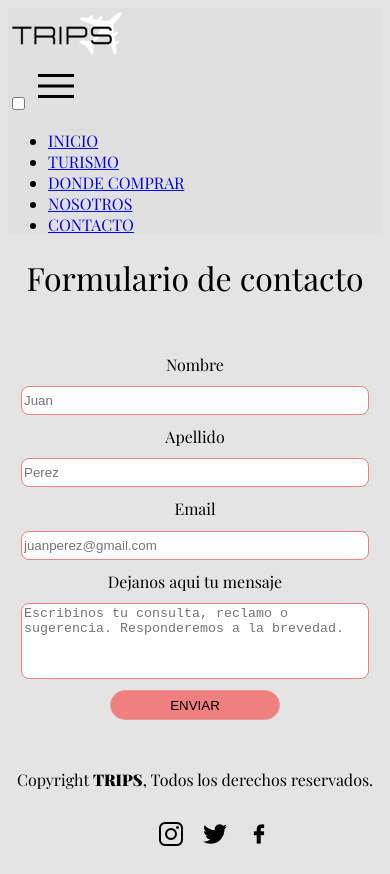
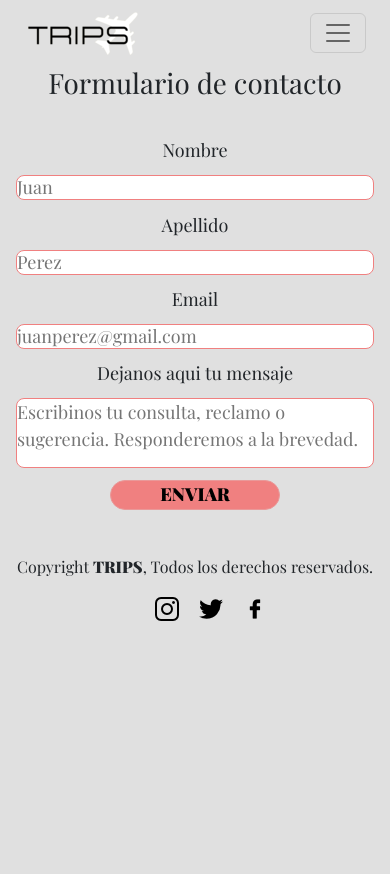
Before and after one commit to renataviviani/ProyectoFinal_RenataViviani, a website: page pages/contacto.html in a window 390 px wide. After the commit the page ends 844 px from the top, so only its background shows below. Drawn offline with nearby package versions, Linux system fonts and the light colour scheme.

Commit message:
cambios en contacto para responsive

```diff
--- a/pages/contacto.html
+++ b/pages/contacto.html
@@ -21,6 +21,15 @@
     rel="stylesheet"
     href="https://cdnjs.cloudflare.com/ajax/libs/animate.css/4.1.1/animate.min.css"/>
 
+    <!--ICONO-->
+    <script src="https://kit.fontawesome.com/b572bdfb11.js" crossorigin="anonymous"></script>
+
+
+    <!-- CSS only -->
+    <link href="https://cdn.jsdelivr.net/npm/bootstrap@5.2.3/dist/css/bootstrap.min.css"
+    rel="stylesheet"
+    integrity="sha384-rbsA2VBKQhggwzxH7pPCaAqO46MgnOM80zW1RWuH61DGLwZJEdK2Kadq2F9CUG65"
+    crossorigin="anonymous">
 
     <title>Contacto</title>
 </head>
@@ -29,28 +38,30 @@
  <!--HEADER-->
 
  <header>
-    <nav>
-        <div>
-          <a href="../index.html"><img class="imglogo" src="../img/logo1.png" alt="Logo"></a>
-        </div>
-        <input type="checkbox" id="check" class="menubars">
-        <label for="check" class="bar-btn">
-            <img  src="../img/bars-solid.png" alt="">
-        </label>
-            <ul class="navmenu">
-                <li class="linavbar">
-                    <a class= "active" href="../index.html">INICIO</a></li>
-                <li class="linavbar">
-                    <a href="turismo.html">TURISMO</a></li>
-                <li class="linavbar">
-                    <a href="dondecomprar.html">DONDE COMPRAR</a></li>
-                <li class="linavbar">
-                    <a href="nosotros.html">NOSOTROS</a></li>
-                <li class="linavbar">
-                    <a  href="contacto.html">CONTACTO</a></li>
-             </ul>
-
-    </nav>
+    <div class="container">
+        <nav class="navbar navbar-expand-lg ">
+            <div class="container-fluid">
+              <img class="img-fluid" id="logo" src="../img/logo1.png" alt="Logo">
+              <button class="navbar-toggler" type="button" data-bs-toggle="collapse" data-bs-target="#navbarSupportedContent" aria-controls="navbarSupportedContent" aria-expanded="false" aria-label="Toggle navigation">
+                <span class="navbar-toggler-icon"></span>
+              </button>
+                <div class="collapse navbar-collapse" id="navbarSupportedContent">
+                    <ul class="navbar-nav ms-auto mb-2 mb-lg-0">
+                        <li class="nav-item">
+                            <a class="nav-link active" aria-current="page" href="../index.html">INICIO</a></li>
+                        <li class="nav-item">
+                            <a class="nav-link active" aria-current="page" href="turismo.html">TURISMO</a></li>
+                        <li class="nav-item">
+                            <a class="nav-link active" aria-current="page" href="dondecomprar.html">DONDE COMPRAR</a></li>
+                        <li class="nav-item">
+                            <a class="nav-link active" aria-current="page" href="nosotros.html">NOSOTROS</a></li>
+                        <li class="nav-item">
+                            <a class="nav-link active" aria-current="page" href="contacto.html">CONTACTO</a></li>
+                    </ul>
+              </div>
+            </div>
+        </nav>
+    </div>
 </header>
 
     <!--TITLE-->
@@ -78,7 +89,7 @@
                     <textarea placeholder="Escribinos tu consulta, reclamo o sugerencia. Responderemos a la brevedad."></textarea>
 
                 <div >
-                    <button class="dbutton">ENVIAR</button>
+                    <button class="dbutton"><strong>ENVIAR</strong></button>
                 </div>
         </div>
           </form>
@@ -106,5 +117,11 @@
                     </ul>
                 </div>
         </footer>
+
+        <!-- JavaScript Bundle with Popper -->
+    <script src="https://cdn.jsdelivr.net/npm/bootstrap@5.2.3/dist/js/bootstrap.bundle.min.js"
+    integrity="sha384-kenU1KFdBIe4zVF0s0G1M5b4hcpxyD9F7jL+jjXkk+Q2h455rYXK/7HAuoJl+0I4"
+    crossorigin="anonymous"></script>
+
 </body>
 </html>
--- a/scss/_variables.scss
+++ b/scss/_variables.scss
@@ -1,5 +1,5 @@
 $primary_color: lightcoral;
-$back_color: rgb(228, 228, 228);
+$back_color: rgb(224, 224, 224);
 
 
 
--- a/scss/style.scss
+++ b/scss/style.scss
@@ -1,5 +1,13 @@
 @import "mixins";
 @import "variables";
+
+* {
+    padding: 0;
+    margin: 0;
+    text-decoration: none;
+    list-style: none;
+    box-sizing: border-box;
+}
 
 header {
     background-color: rgb(224, 224, 224);
@@ -42,6 +50,9 @@ header {
 
  /* pages contacto*/
 
+
+
+
  .body_a {
     background-color: $back_color;
     font-family: "Playfair Display", sans-serif;
@@ -64,6 +75,7 @@ header {
             margin: 1rem;
             width: 400px;
             height: 400px;
+            font-size: 18px;
 
 
             .fbox {
@@ -85,6 +97,7 @@ header {
 
 
 .pfooter {
+    margin: 1rem;
     text-align: center;
 }
 
@@ -100,8 +113,9 @@ header {
 }
 
 
-    button {
+    .dbutton {
         @include button ;
+        border-radius: 3rem;
         height: 30px;
         width: 170px;
 
```
Also changed, not shown: css/style.css, 1 other file.
